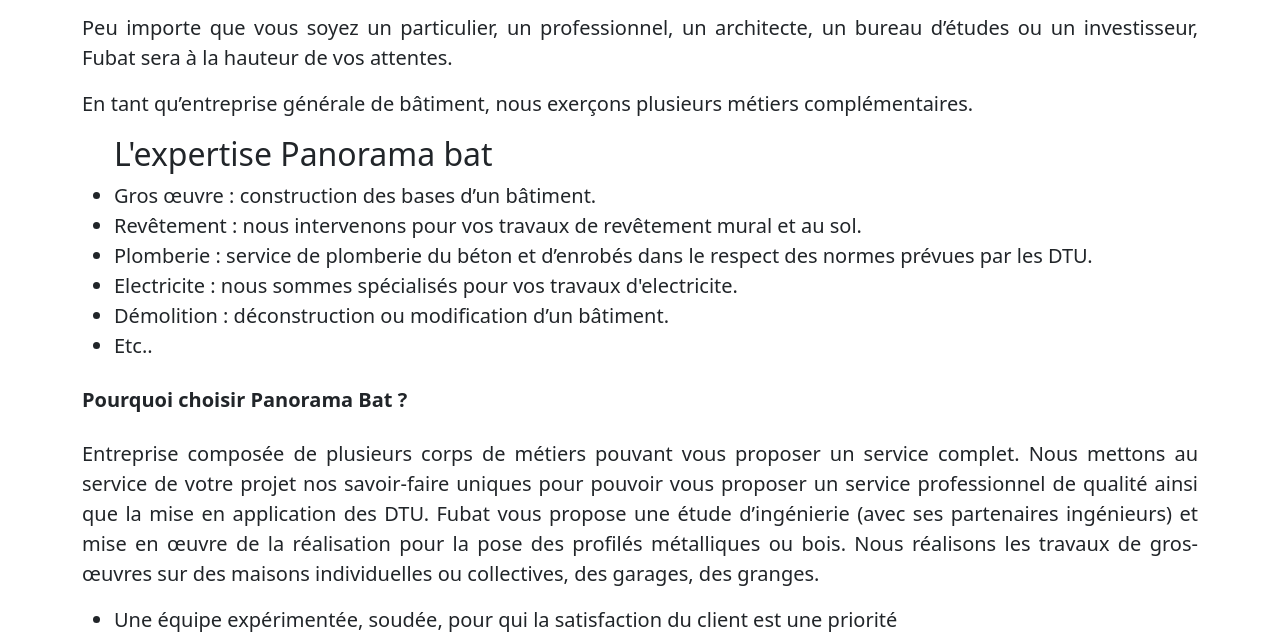
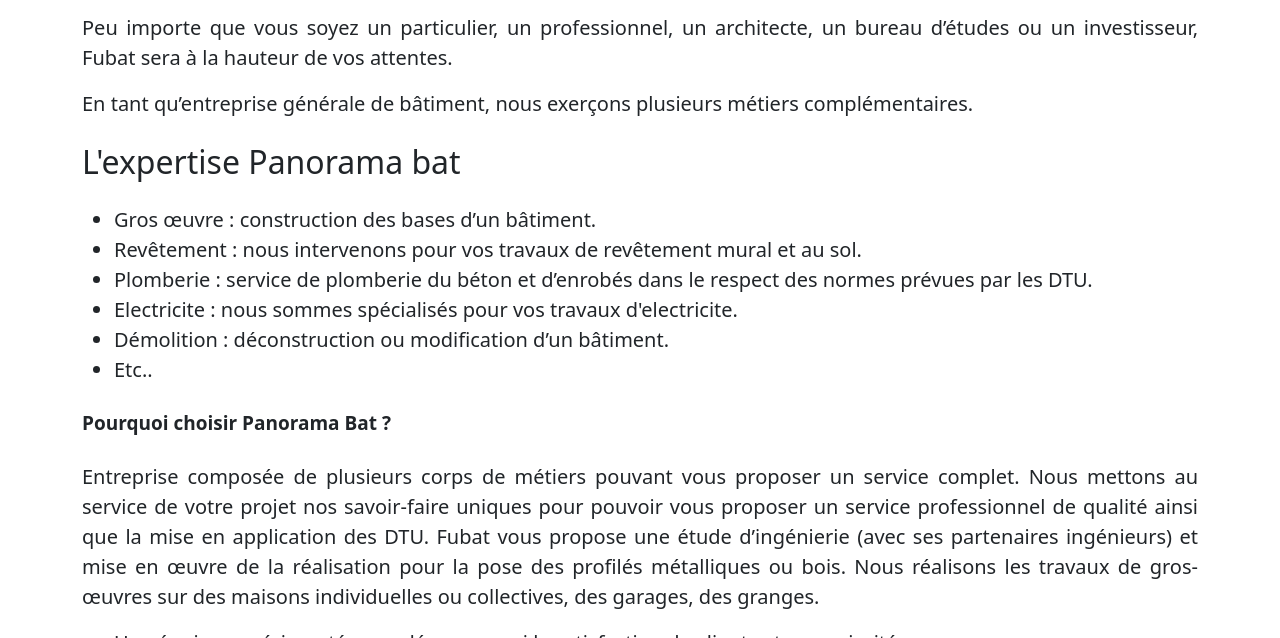
Before and after one commit to WaelDhaoui/Panorama_bat, a plain HTML site: page index.html in a window 1280 px wide. Shown: the part 725-1363 px from the top of the page. Drawn offline with Linux system fonts and the light colour scheme.

Commit message:
fix title acceuil

```diff
--- a/index.html
+++ b/index.html
@@ -104,8 +104,8 @@
                     2 établissements ainsi que 2 mandataires depuis le début de son activité, le dernier événement notable de cette entreprise date du 10-05-2021. Mehrez HBIT est président de l'entreprise PANORAMA BAT.</p>
                 <p class="mb-3">Peu importe que vous soyez un particulier, un professionnel, un architecte, un bureau d’études ou un investisseur, Fubat sera à la hauteur de vos attentes.</p>
                 <p>En tant qu’entreprise générale de bâtiment, nous exerçons plusieurs métiers complémentaires.</p>
-                <ul>
-                    <h2>L'expertise Panorama bat</h2>
+                <h2 class="my-4">L'expertise Panorama bat</h2>
+                <ul class="fs-5">
                     <li>Gros œuvre : construction des bases d’un bâtiment.</li>
                     <li>Revêtement : nous intervenons pour vos travaux de revêtement mural et au sol.</li>
                     <li>Plomberie : service de plomberie du béton et d’enrobés dans le respect des normes prévues par les DTU.</li>
@@ -113,7 +113,7 @@
                     <li>Démolition : déconstruction ou modification d’un bâtiment.</li>
                     <li>Etc..</li>
                 </ul>
-                <p class="fw-bold m-4 mx-0">Pourquoi choisir Panorama Bat ?</p>
+                <p class="fw-bold m-4 mx-0" style="font-size: 19px;">Pourquoi choisir Panorama Bat ?</p>
                 <p>Entreprise composée de plusieurs corps de métiers pouvant vous proposer un service complet. Nous mettons au service de votre projet nos savoir-faire uniques pour pouvoir vous proposer un service professionnel de qualité ainsi que la mise en application des DTU. Fubat vous propose une étude d’ingénierie (avec ses partenaires ingénieurs) et mise en œuvre de la réalisation pour la pose des profilés métalliques ou bois. Nous réalisons les travaux de gros-œuvres sur des maisons individuelles ou collectives, des garages, des granges.</p>
                 <ul>
                     <li>Une équipe expérimentée, soudée, pour qui la satisfaction du client est une priorité</li>
```
